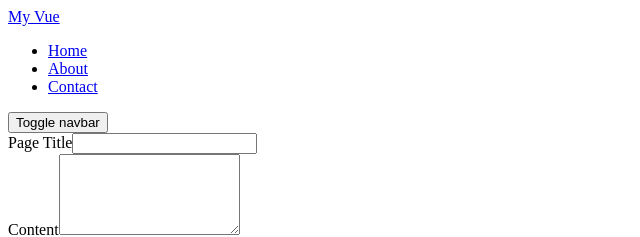
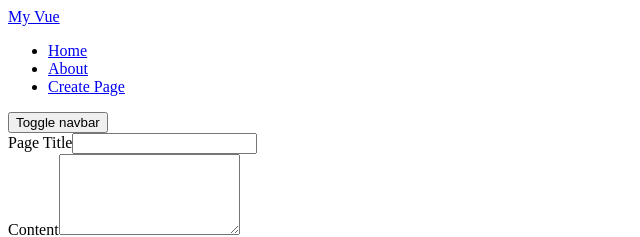
Before and after one commit to kuntal14/learningVue, a Vue app: page /#/create in a window 1280 px wide. Shown: the top 237 px of the page, without its empty margins (0-640 px from the left). Built offline with nearby package versions, Linux system fonts and the light colour scheme; the HTML template or start-up script is replaced by a standard one.

Commit message:
setting up create page link using route-link

```diff
--- a/public/pages.json
+++ b/public/pages.json
@@ -16,14 +16,5 @@
       "pageTitle": "About Page",
       "content": "This is the about content",
       "published": true
-    },
-    {
-      "link": {
-        "text": "Contact",
-        "url": "contact.html"
-      },
-      "pageTitle": "Contact Page",
-      "content": "This is the contact content",
-      "published": true
     }
   ]
--- a/src/components/Navbar.vue
+++ b/src/components/Navbar.vue
@@ -12,6 +12,14 @@
             :index="index"
             :isActive = "activePage==index"
             ></navbar-link>
+
+            <li>
+                <router-link
+                to="/create"
+                class="nav-link"
+                aria-current="page"
+                > Create Page </router-link>
+            </li>
 
         </ul>
         <form class="d-flex">
--- a/src/components/NavbarLink.vue
+++ b/src/components/NavbarLink.vue
@@ -1,13 +1,13 @@
 <template>
     <li>
-        <a
+        <router-link
+        :to="`/${index}`"
         class="nav-link"
         :class="activeClasses"
         aria-current="page"
         :href="page.link.url"
         :title="`this link goes to the ${page.link.text} page`"
-        @click.prevent = "$bus.$emit('navbarLinkActivated', index)"
-        >{{ page.link.text }}</a>
+        >{{ page.link.text }}</router-link>
     </li>
 </template>
 
--- a/src/components/PageViewer.vue
+++ b/src/components/PageViewer.vue
@@ -1,14 +1,19 @@
 <template>
-    <div  class="container">
-        <h1 class="emphasize"> page.pageTitle </h1>
-        <p> {{ this.$route.params.index }} </p>
+    <div v-if="page" class="container">
+        <h1 class="emphasize"> {{page.pageTitle}} </h1>
+        <p> {{page.content}}  </p>
     </div>
 </template>
 
 <script>
     export default{
         created(){
-            console.log(this.$route.params)
+            this.page = this.$pages.getSinglePage(this.$route.params.index);
+        },
+        data(){
+            return{
+                page: null
+            }
         }
     }
 </script>
--- /dev/null
+++ b/src/data.js
@@ -0,0 +1,14 @@
+const pagesKey = 'pages';
+
+let pagesJson = localStorage.getItem('pages');
+let pagesStore = JSON.parse(pagesJson);
+
+export default {
+    getAllPages(){
+        return pagesStore;
+    },
+
+    getSinglePage(index) {
+        return pagesStore[index];
+    }
+};
--- a/src/main.js
+++ b/src/main.js
@@ -1,12 +1,14 @@
 import { createApp } from 'vue'
 import App from './App.vue'
 import $bus from './utils/Events'
-import router from './utils/routes'
+import router from './routes'
+import $pages from './data'
 
 const app = createApp(App);
 
 app.use(router);
 
 app.config.globalProperties.$bus = $bus;
+app.config.globalProperties.$pages = $pages;
 
 app.mount('#app');
```
Also changed, not shown: src/routes.js (renamed from src/utils/routes.js).
